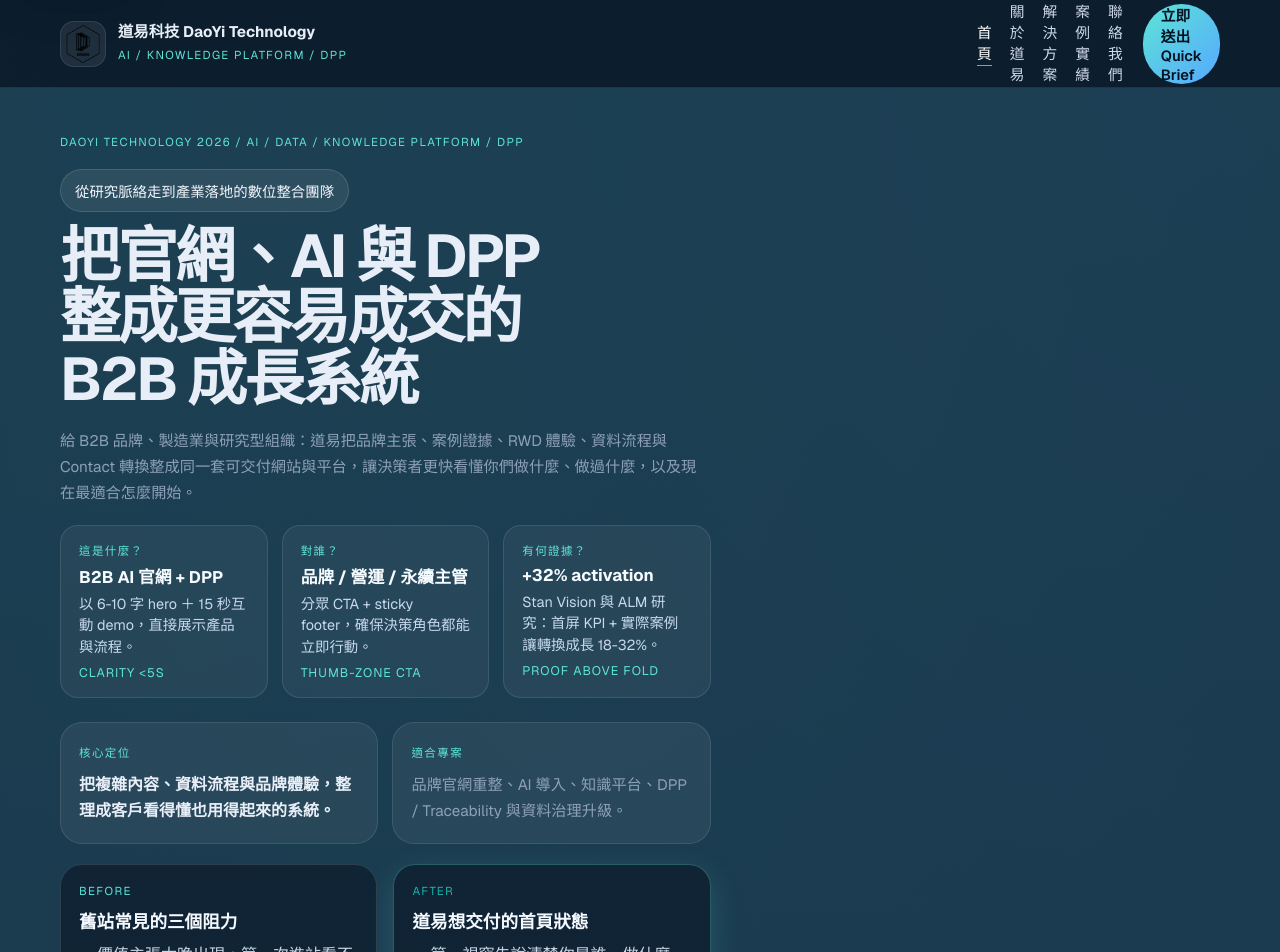
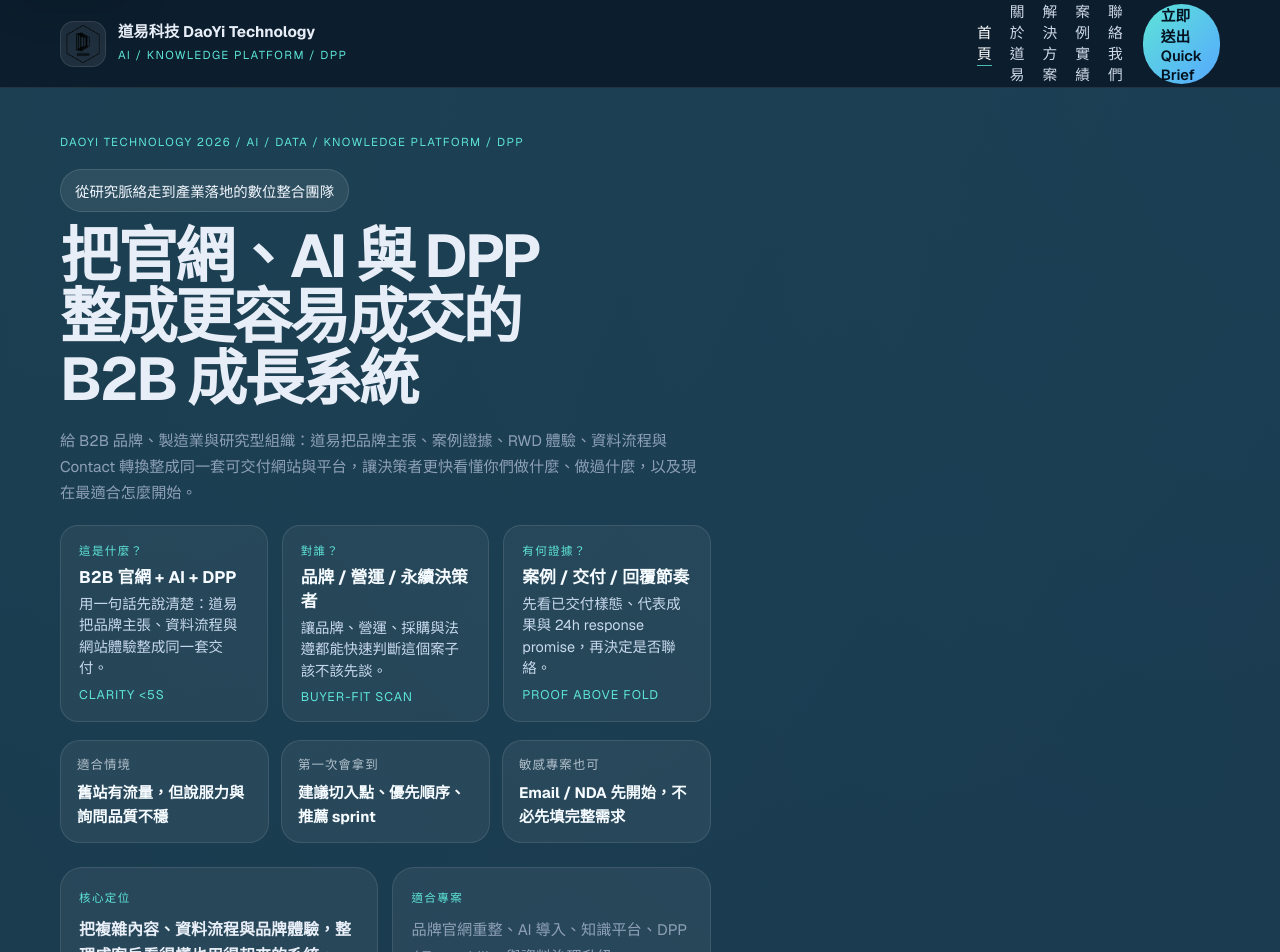
Before and after one commit to yangyen1977-wq/daoyi-website-2026, a Next.js app: page / in a window 1280 px wide. Shown: the top 952 px of the page. Built offline with nearby package versions, Linux system fonts and the light colour scheme.

Commit message:
Refine hero decision summary and contact conversion

```diff
--- a/src/app/globals.css
+++ b/src/app/globals.css
@@ -988,6 +988,35 @@ a:hover {
   font-size: 0.9rem;
 }
 
+.hero-quick-signals {
+  display: grid;
+  grid-template-columns: repeat(3, minmax(0, 1fr));
+  gap: 12px;
+  margin-top: 18px;
+}
+
+.hero-quick-signal-card {
+  padding: 14px 16px;
+  border-radius: 20px;
+  background: rgba(255, 255, 255, 0.06);
+  border: 1px solid rgba(255, 255, 255, 0.1);
+  display: grid;
+  gap: 8px;
+}
+
+.hero-quick-signal-card span {
+  color: rgba(232, 238, 247, 0.72);
+  font-size: 0.78rem;
+  letter-spacing: 0.08em;
+  text-transform: uppercase;
+}
+
+.hero-quick-signal-card strong {
+  color: #f5fbff;
+  font-size: 0.95rem;
+  line-height: 1.55;
+}
+
 .hero-priority-strip {
   display: grid;
   grid-template-columns: repeat(2, minmax(0, 1fr));
--- a/src/app/layout.tsx
+++ b/src/app/layout.tsx
@@ -158,6 +158,7 @@ export const metadata: Metadata = {
     "theme-color": "#08111f",
     "apple-mobile-web-app-capable": "yes",
     "mobile-web-app-capable": "yes",
+    "format-detection": "telephone=no",
   },
 };
 
--- a/src/components/hero.tsx
+++ b/src/components/hero.tsx
@@ -1,5 +1,5 @@
 import Link from "next/link";
-import { heroContactLadder, heroDecisionMetrics, heroFitSignals, siteConfig, stats, homepageContactProof, contactFastFacts } from "@/lib/site";
+import { heroContactLadder, heroDecisionMetrics, heroFitSignals, heroQuickSignals, siteConfig, stats, homepageContactProof, contactFastFacts } from "@/lib/site";
 import { HeroProofBar } from "@/components/hero-proof-bar";
 import { HeroProductPreview } from "@/components/hero-product-preview";
 import { HeroClarityChecklist } from "@/components/hero-clarity-checklist";
@@ -21,6 +21,15 @@ export function Hero() {
           <h1>{siteConfig.heroTitle}</h1>
           <p>{siteConfig.heroDescription}</p>
           <HeroClarityChecklist />
+
+          <div className="hero-quick-signals" aria-label="首輪決策摘要">
+            {heroQuickSignals.map((item) => (
+              <article key={item.label} className="hero-quick-signal-card">
+                <span>{item.label}</span>
+                <strong>{item.value}</strong>
+              </article>
+            ))}
+          </div>
 
           <div className="hero-priority-strip" aria-label="品牌重點">
             <div>
--- a/src/components/mobile-sticky-cta.tsx
+++ b/src/components/mobile-sticky-cta.tsx
@@ -10,7 +10,7 @@ export function MobileStickyCTA() {
   const hiddenRoutes = ["/contact"];
   const [dismissed, setDismissed] = useState(false);
   const primaryHref = pathname === "/" ? "/#quick-brief" : "/contact";
-  const primaryLabel = pathname === "/" ? "立即送出 Quick Brief" : "24h 內取得建議";
+  const primaryLabel = pathname === "/" ? "3 欄先開始" : "24h 內取得建議";
 
   if (hiddenRoutes.includes(pathname) || dismissed) {
     return null;
--- a/src/components/quick-brief-form.tsx
+++ b/src/components/quick-brief-form.tsx
@@ -47,6 +47,10 @@ export function QuickBriefForm() {
       <span className="mini-label accent">Low-friction intake / 3 欄先開始</span>
       <h3>快速丟出專案重點</h3>
       <p>這裡只問姓名、公司與本次焦點，讓第一次聯絡維持低摩擦。若你要談品牌官網、案例頁強化、AI 導入、DPP，或只是先想做一輪首頁 / Contact 診斷，這份 brief 都能直接開始。</p>
+      <div className="quick-brief-priority-note">
+        <strong>最適合現在就送出的情況</strong>
+        <p>舊站有流量但價值主張不清、案例證據太散、或聯絡入口太弱。先用 3 欄起步，通常比整理一大份需求書更快進入有效討論。</p>
+      </div>
 
       <label className="form-field">
         <span>姓名</span>
--- a/src/lib/site.ts
+++ b/src/lib/site.ts
@@ -821,21 +821,36 @@ export const heroActionSignals = [
 export const heroClarityChecklist = [
   {
     label: "這是什麼？",
-    answer: "B2B AI 官網 + DPP",
-    detail: "以 6-10 字 hero ＋ 15 秒互動 demo，直接展示產品與流程。",
+    answer: "B2B 官網 + AI + DPP",
+    detail: "用一句話先說清楚：道易把品牌主張、資料流程與網站體驗整成同一套交付。",
     metric: "Clarity <5s",
   },
   {
     label: "對誰？",
-    answer: "品牌 / 營運 / 永續主管",
-    detail: "分眾 CTA + sticky footer，確保決策角色都能立即行動。",
-    metric: "Thumb-zone CTA",
+    answer: "品牌 / 營運 / 永續決策者",
+    detail: "讓品牌、營運、採購與法遵都能快速判斷這個案子該不該先談。",
+    metric: "Buyer-fit scan",
   },
   {
     label: "有何證據？",
-    answer: "+32% activation",
-    detail: "Stan Vision 與 ALM 研究：首屏 KPI + 實際案例讓轉換成長 18-32%。",
+    answer: "案例 / 交付 / 回覆節奏",
+    detail: "先看已交付樣態、代表成果與 24h response promise，再決定是否聯絡。",
     metric: "Proof above fold",
+  },
+];
+
+export const heroQuickSignals = [
+  {
+    label: "適合情境",
+    value: "舊站有流量，但說服力與詢問品質不穩",
+  },
+  {
+    label: "第一次會拿到",
+    value: "建議切入點、優先順序、推薦 sprint",
+  },
+  {
+    label: "敏感專案也可",
+    value: "Email / NDA 先開始，不必先填完整需求",
   },
 ];
 
```
